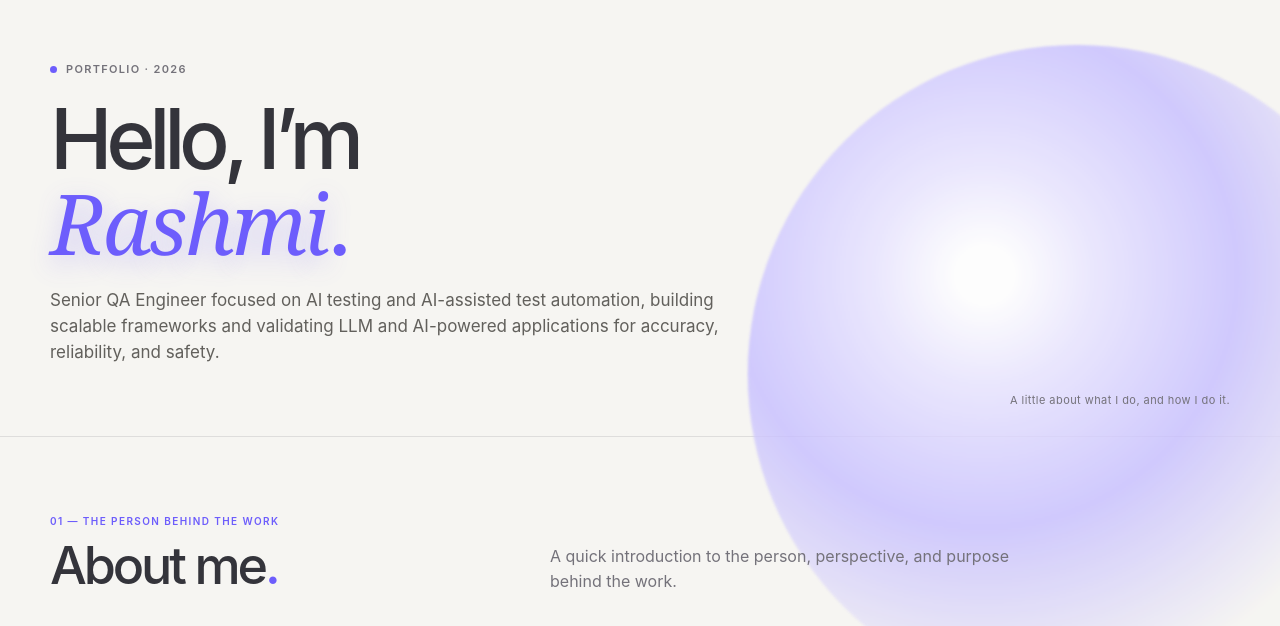
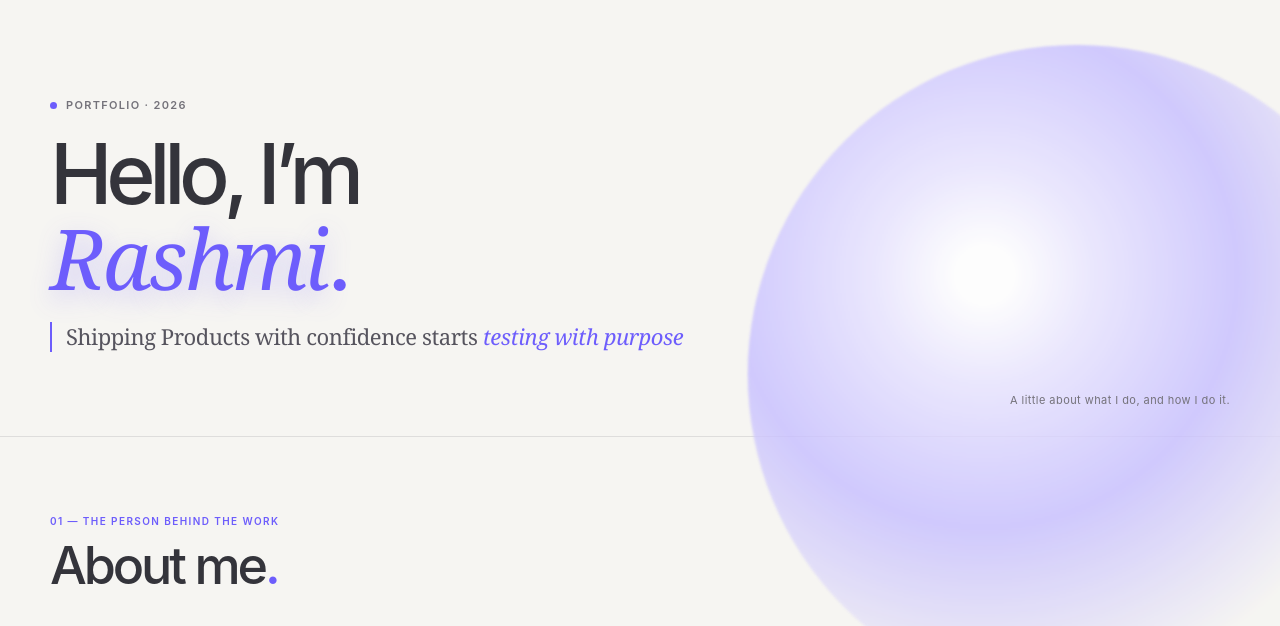
Before and after one commit to rashmitej/rashmitej.github.io, a plain HTML site: page index.html in a window 1280 px wide. Shown: the part 73-699 px from the top of the page. Drawn offline with Linux system fonts and the light colour scheme.

Commit message:
Update portfolio introduction
Co-authored-by: Copilot <223556219+Copilot@users.noreply.github.com>

```diff
--- a/index.html
+++ b/index.html
@@ -186,12 +186,18 @@
       animation: headline-glow 6s ease-in-out infinite alternate;
     }
     .hero h1 .hero-dot { color: var(--accent); }
-    .hero-copy {
-      max-width: 690px;
-      margin-bottom: 22px;
-      color: #62605c;
-      font-size: clamp(15px, 1.5vw, 17px);
+    .hero-tagline {
+      max-width: 700px;
+      margin: 0;
+      padding-left: 14px;
+      border-left: 2px solid var(--accent);
+      color: #56545e;
+      font-family: Georgia, "Times New Roman", serif;
+      font-size: clamp(18px, 2.1vw, 22px);
+      line-height: 1.35;
+      letter-spacing: -.02em;
     }
+    .hero-tagline span { color: var(--accent); font-style: italic; }
     .button {
       display: inline-flex;
       min-height: 48px;
@@ -501,7 +507,7 @@
       .container, .site-footer { width: calc(100% - 32px); }
       .hero { min-height: 380px; padding-block: 28px 44px; }
       .hero h1 { font-size: clamp(46px, 14vw, 68px); }
-      .hero-note { left: 0; right: auto; bottom: 12px; }
+      .hero-note { position: static; justify-self: end; margin: 18px 0 0; }
       .cert-grid { grid-template-columns: 1fr; }
       .cert-card { min-height: 155px; }
       .resume-panel { align-items: flex-start; flex-direction: column; }
@@ -548,7 +554,7 @@
       <div class="hero-content" data-reveal>
         <p class="eyebrow">Portfolio · 2026</p>
         <h1 id="hero-title">Hello, I’m<br><span class="hero-highlight">Rashmi</span><span class="hero-dot">.</span></h1>
-        <p class="hero-copy">Senior QA Engineer focused on AI testing and AI-assisted test automation, building scalable frameworks and validating LLM and AI-powered applications for accuracy, reliability, and safety.</p>
+        <p class="hero-tagline">Shipping Products with confidence starts <span>testing with purpose</span></p>
       </div>
       <p class="hero-note">A little about what I do, and how I do it.</p>
     </section>
@@ -557,12 +563,11 @@
       <div class="container">
         <div class="section-heading" data-reveal>
           <div><span class="section-kicker">01 — The person behind the work</span><h2>About me<span style="color:var(--accent)">.</span></h2></div>
-          <p class="section-intro">A quick introduction to the person, perspective, and purpose behind the work.</p>
         </div>
         <div class="about-grid" data-reveal>
           <div class="about-mark" aria-hidden="true"><span>R.</span></div>
           <div class="about-copy">
-            <p>I’m Rashmi Tejeswi, a Senior QA Engineer with a passion for <span class="placeholder">what you love solving</span>.</p>
+            <p>I’m Rashmi Tejeswi, a Senior QA Engineer focused on AI testing and AI-assisted test automation, building scalable frameworks and validating LLM and AI-powered applications for accuracy, reliability, and safety.</p>
             <p><span class="placeholder">Add a few sentences about your background, the problems you enjoy solving, and what makes your approach distinct.</span></p>
             <p><span class="placeholder">Add a personal detail or the principle that guides your work.</span></p>
           </div>
```
